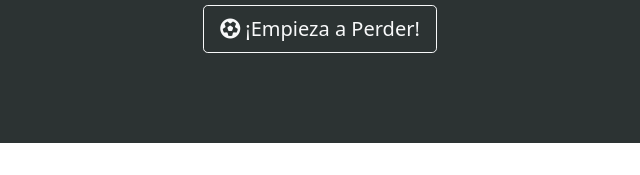
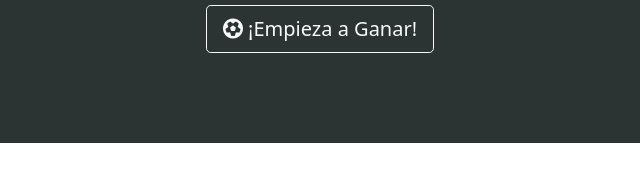
Before and after one commit to Hecoal/Gambling-Website, a plain HTML site: page index.html in a window 1280 px wide. Shown: the part 238-413 px from the top of the page, 320-960 px from the left. Drawn offline with nearby package versions, Linux system fonts and the light colour scheme; a script that the page names is missing.

Commit message:
Update index.html

```diff
--- a/index.html
+++ b/index.html
@@ -76,7 +76,7 @@
                     <div class="col-xl-12 col-lg-12 col-md-12 col-sm-12 col-12">
                         <button type="button" class="btn btn-outline-light btn-lg download-btn" id="liveToastBtn"><i
                                 class="fa-solid fa-futbol"></i>
-                            ¡Empieza a Perder!</button>
+                            ¡Empieza a Ganar!</button>
 
                     </div>
                 </div>
```
